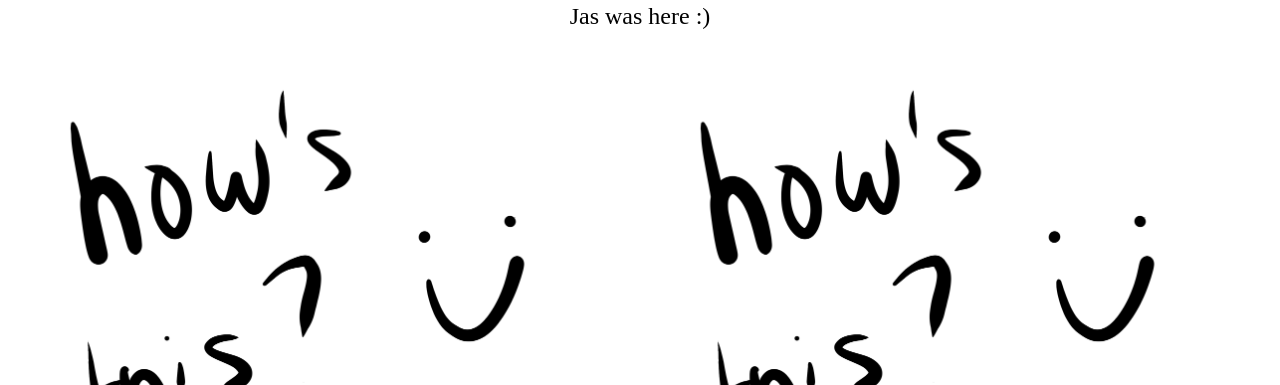
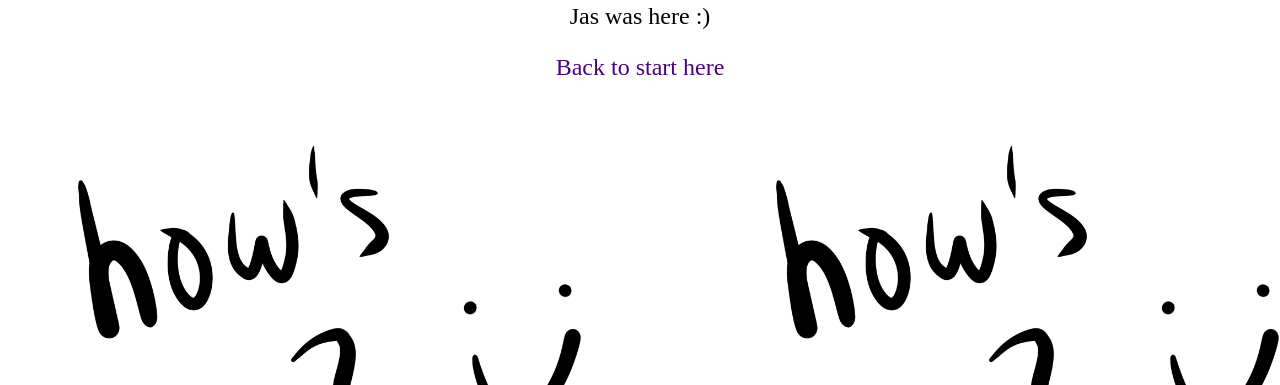
Before and after one commit to Xitlaly-P/HackersOfTheGalaxy, a plain HTML site: page notdone.html in a window 1280 px wide. Shown: the part 415-800 px from the top of the page. Drawn offline with Linux system fonts and the light colour scheme.

Commit message:
back to start

```diff
--- a/notdone.html
+++ b/notdone.html
@@ -13,10 +13,19 @@
             background-image:url(images/howsthis.jpg);
             background-size: contain;
         }
+        a{
+            text-decoration: none;
+            color:indigo;
+        }
+        a:hover{
+            text-decoration: wavy;
+            font-weight: bolder;
+        }
     </style>
 </head>
 <body>
     <p>Soooooo im not done with this part but heres something to keep you entertained!</p>
     <iframe width="560" height="315" src="https://www.youtube.com/embed/mGR4bAlt-Xo?controls=0" frameborder="0" allow="accelerometer; autoplay; clipboard-write; encrypted-media; gyroscope; picture-in-picture" allowfullscreen></iframe>
     <p>Jas was here :) </p>
+    <p><a href="index.html">Back to start here</a></p>
 </body>
```
